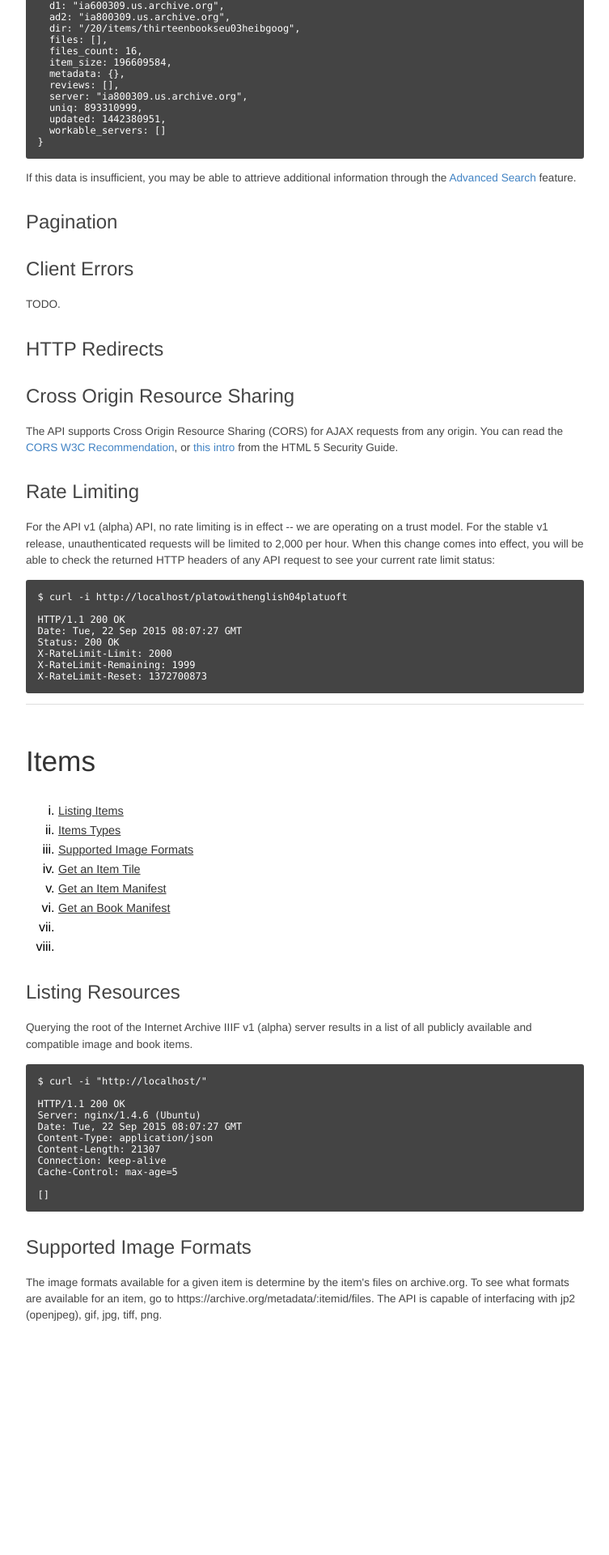
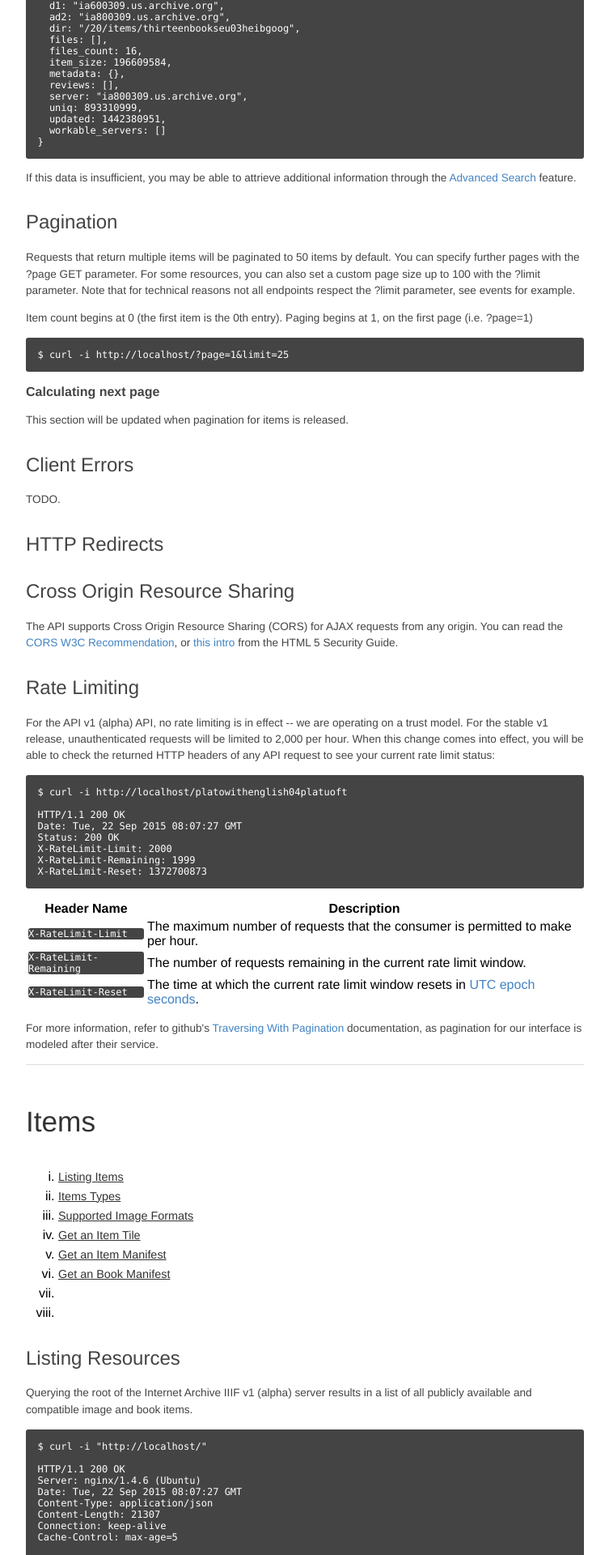
Before and after one commit to ArchiveLabs/iiif.archivelab.org, a Flask app: page /documentation in a window 1280 px wide. Shown: the part 2920-4840 px from the top of the page at 81% size, without its empty margins (128-881 px from the left). Before the commit the page ends 4551 px from the top, so only its background shows below. Run offline with Flask 2, Linux system fonts and the light colour scheme.

Commit message:
adding /cache url and / now returns item list

```diff
--- a/iiify/app.py
+++ b/iiify/app.py
@@ -1,12 +1,14 @@
 #!/usr/bin/env python
 
 import os
+import requests
 from flask import Flask, send_file, jsonify, abort, request, render_template
 from flask.ext.cors import CORS
 from iiif2 import iiif, web
 from resolver import ia_resolver, create_manifest
 from configs import options, cors, approot, cache_root, media_root, \
-    cache_expr, version
+    cache_expr, version, apiurl
+
 
 app = Flask(__name__)
 cors = CORS(app) if cors else None
@@ -14,14 +16,27 @@ cors = CORS(app) if cors else None
 
 @app.route('/')
 def index():
+    """Lists all available book and image items on Archive.org"""
+    page = request.args.get("page", 1)
+    limit = min(int(request.args.get("limit", 50)), 100)
+    r = requests.get("%s/items" % apiurl, params={
+        "page": page,
+        "limit": limit,
+        "filters": "(mediatype:(texts) OR mediatype:(image))"
+    })
+    return jsonify(r.json())
+
+
+@app.route('/cache')
+def cache():
     """Lists all recently cached images"""
     return jsonify({'identifiers': [f for f in os.listdir(media_root)]})
 
 
-@app.route('/favicon.ico')
-def favicon():
-    return send_file('static/favicon.ico')
-
+@app.route('/demo')
+def demo():
+    domain = "https://purl.stanford.edu/kq131cs7229/iiif"
+    return render_template('reader.html', domain=domain)
 
 @app.route('/documentation')
 def documentation():
--- a/iiify/configs/__init__.py
+++ b/iiify/configs/__init__.py
@@ -56,4 +56,6 @@ if not os.path.exists(cache_root):
     os.makedirs(cache_root)
 
 cache_expr = int(config.getdef('cache', 'expire_minutes', 30))
+
 version = int(config.getdef('api', 'version', 1))
+apiurl = config.getdef('api', 'url', "https://api-alpha.archive.org")
--- a/iiify/static/styles/docs.css
+++ b/iiify/static/styles/docs.css
@@ -31,11 +31,11 @@ hr {
     border-top: 1px solid #ddd;
 }
 
-section:first-child {
+article:first-child {
     margin-top: 0px;
 }
 
-section {
+article {
     margin-top: 50px;
 }
 
--- a/iiify/templates/docs/introduction.html
+++ b/iiify/templates/docs/introduction.html
@@ -1,8 +1,8 @@
-<section id="introduction" class="hiddenz">
+<article id="introduction" class="hiddenz">
   <h1>Introduction</h1>
   <p>
-    For those unfamiliar with the IIIF specification, this
-    introduction describes the importance and rich applications of
+    For those newly aquainted with the IIIF specification, this
+    introduction describes the purpose and applications of
     <a href="https://iiif.io">IIIF</a> and the Internet Archive's IIIF
     Service.
   </p>
@@ -13,6 +13,7 @@
     <li><a href="">Deploying a IIIF Service</a></li>
   </ol>
 
+  <section>
     <h2><a name="intro-iiif">What is IIIF?</a></h2>
     <p>
       <a href="https://iiif.io">IIIF</a> (the "International Image
@@ -62,7 +63,8 @@
 	v1</a>
       (<a href="https://en.wikipedia.org/wiki/Software_release_life_cycle#Alpha">alpha</a>)
       is
-    a <a href="https://en.wikipedia.org/wiki/Representational_state_transfer">RESTful</a> <a href="https://en.wikipedia.org/wiki/Web_service">web
+      a <a href="https://en.wikipedia.org/wiki/Representational_state_transfer">RESTful</a>
+      <a href="https://en.wikipedia.org/wiki/Web_service">web
 	service</a> which implements IIIF (Image API &amp; Presentation
       API) and provides a mechanism for accessing all of the Archive's
       images and books in IIIF format. Every image item in the Archive
@@ -80,20 +82,26 @@
       citeable image tiles of any arbitrary region of any image or book
       found in the Internet Archive.
     </p>
+  </section>
 
+  <section>
     <h2>Deploying a IIIF Service</h2>
     <p>
       The Internet Archive IIIF API v1 (alpha) is built using
       Python3.4 <a href="https://pypi.python.org/pypi/Flask">Flask</a>
-    and the <a href="https://pypi.python.org/pypi/iiif2">iiif2</a>
-    libraries. The source code
+      web application framework and
+      the <a href="https://pypi.python.org/pypi/iiif2">iiif2</a>
+      library. The source code
       for <a href="iiif.archive.org">iiif.archive.org</a> is publicly
       available <a href="https://github.com/mekarpeles/iiif.archive.org">here</a>,
-    as is the source of the iiif2 image processing
+      as is the source of
+      the <a href="pypi.python.org/pypi/iiif2">iiif2</a> image
+      processing
       library <a href="https://github.com/mekarpeles/iiif2">here</a>. For
       questions on implementing a service,
       contact <a href="mailto:support@archive.org">support@archive.org</a>.
     </p>
   </section>
+</article>
 
 <hr/>
--- a/iiify/templates/docs/overview.html
+++ b/iiify/templates/docs/overview.html
@@ -1,5 +1,4 @@
-<section id="overview">
-
+<article id="overview">
   <h1>Overview</h1>
 
   <div class="banner">
@@ -24,6 +23,7 @@
     <li><a href="">Cross Origin Resource Sharing</a></li>
   </ol>
 
+  <section>
     <h2><a name="overview-version">Current Version</a></h2>
     <p>
       <span class="warning">Caution.</span> The Internet Archive IIIF
@@ -44,7 +44,9 @@
     <div class="request">
       GET {{ request.url_root }}<strong>:id</strong>
     </div>
+  </section>
 
+  <section>
     <h2><a name="overview-schema">Schema</a></h2>
     <p>
       All API access is over HTTPS, and accessed from the
@@ -135,11 +137,37 @@
       the <a href="https://archive.org/advancedsearch.php">Advanced
 	Search</a> feature.
     </p>
+  </section>
 
+  <section>
     <h2><a name="overview-pagination">Pagination</a></h2>
+    <p>
+      Requests that return multiple items will be paginated to 50
+      items by default. You can specify further pages with the ?page
+      GET parameter. For some resources, you can also set a custom
+      page size up to 100 with the ?limit parameter. Note that for
+      technical reasons not all endpoints respect the ?limit
+      parameter, see events for example.
+    </p>
 
+    <p>
+      Item count begins at 0 (the first item is the 0th entry). Paging
+      begins at 1, on the first page (i.e. ?page=1)
+    </p>
 
+    <pre><code>
+  $ curl -i {{ request.url_root }}?page=1&limit=25
+    </code></pre>
 
+    <h3>Calculating next page</h3>
+    <p>
+      This section will be updated when pagination for items is
+      released.
+    </p>
+
+  </section>
+
+  <section>
     <h2><a name="overview-errors">Client Errors</a></h2>
     <p>
       TODO.
@@ -179,6 +207,37 @@
   X-RateLimit-Remaining: 1999
   X-RateLimit-Reset: 1372700873
   </pre></code>
+
+  <table>
+    <thead>
+      <tr>
+	<th>Header Name</th>
+	<th>Description</th>
+      </tr>
+    </thead>
+    <tbody>
+      <tr>
+	<td><code>X-RateLimit-Limit</code></td>
+	<td>The maximum number of requests that the consumer is permitted to make per hour.</td>
+      </tr>
+      <tr>
+	<td><code>X-RateLimit-Remaining</code></td>
+	<td>The number of requests remaining in the current rate limit window.</td>
+      </tr>
+      <tr>
+	<td><code>X-RateLimit-Reset</code></td>
+	<td>The time at which the current rate limit window resets in <a href="http://en.wikipedia.org/wiki/Unix_time">UTC epoch seconds</a>.</td>
+      </tr>
+    </tbody>
+  </table>
+
+  <p>
+    For more information, refer to
+    github's <a href="https://developer.github.com/guides/traversing-with-pagination/">Traversing
+    With Pagination</a> documentation, as pagination for our interface
+    is modeled after their service.
+  </p>
+
 </section>
 
 <hr/>
--- a/iiify/templates/docs/resources.html
+++ b/iiify/templates/docs/resources.html
@@ -1,4 +1,4 @@
-<section id="resources" class="hiddenz">
+<article id="resources" class="hiddenz">
   <h1>Items</h1>
   <p>
 
@@ -13,6 +13,7 @@
     <li><a href=""></a></li>
   </ol>
 
+  <section>
     <h2><a name="resources-listing">Listing Resources</a></h2>
     <p>
       Querying the root of the Internet Archive IIIF v1 (alpha) server
@@ -33,9 +34,9 @@
 
   []
     </code></pre>
+  </section>
 
-  <h3></h3>
-
+  <section>
     <h2><a name="resources-supported">Supported Image Formats</a></h2>
     <p>
       The image formats available for a given item is determine by the
@@ -44,5 +45,7 @@
 
       The API is capable of interfacing with jp2 (openjpeg), gif, jpg, tiff, png.
     </p>
+  </section>
 
-</section>
+</article>
+</hr>
```
Lines whose indentation alone changed are shown as unchanged.
